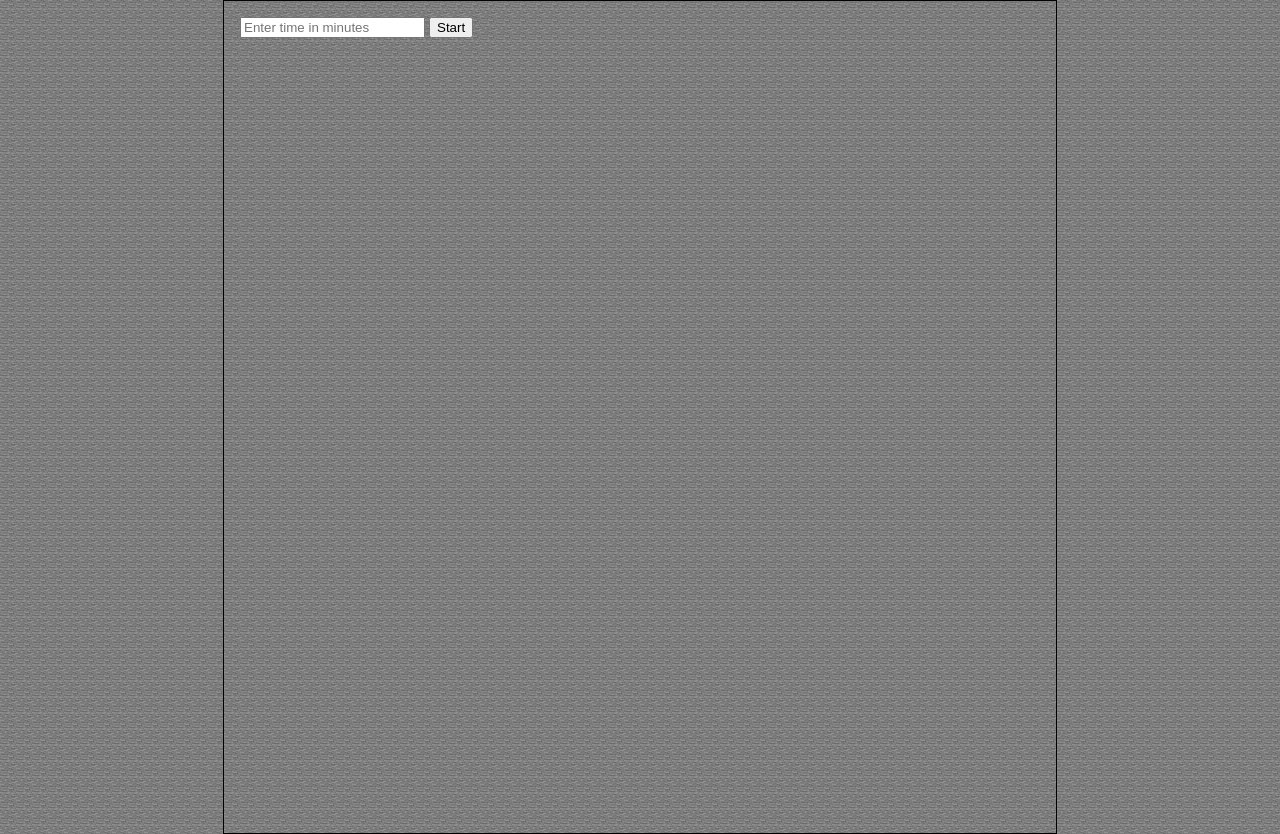
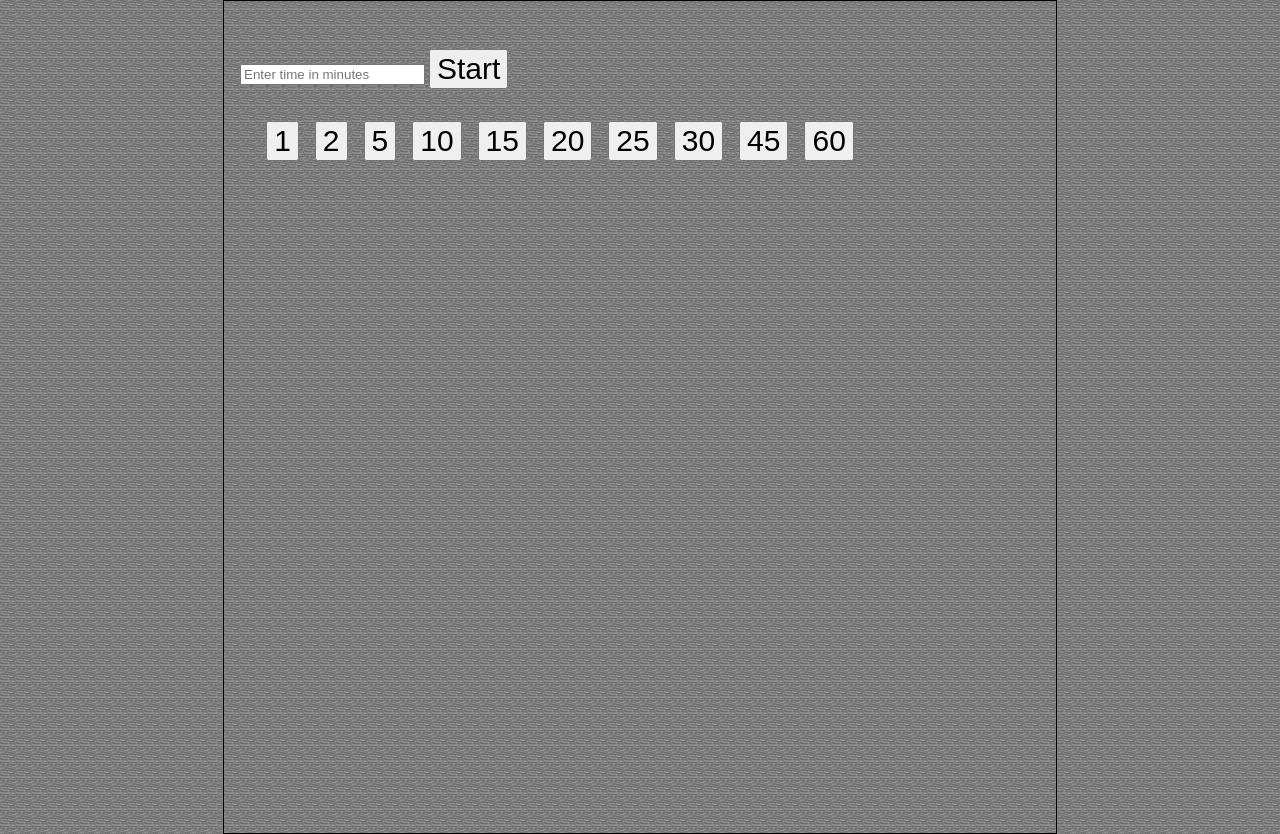
Before and after one commit to Eerovil/minecraft-timer, a plain HTML site: page index.html in a window 1280 px wide. Drawn offline with Linux system fonts and the light colour scheme.

Commit message:
Add time left

```diff
--- a/index.html
+++ b/index.html
@@ -13,9 +13,24 @@
     <link rel="stylesheet" href="main.css">
   </head>
   <body>
+    <div id="time-left"></div>
     <div id="input">
-        <input type="number" id="time" placeholder="Enter time in minutes" onkeydown="if(event.keyCode == 13) start()">
-        <button id="start" onclick="start()">Start</button>
+        <div>
+            <input type="number" id="time" placeholder="Enter time in minutes" onkeydown="if(event.keyCode == 13) start()">
+            <button id="start" onclick="start()">Start</button>
+        </div>
+        <div class="quick-buttons">
+            <button onclick="start(1)">1</button>
+            <button onclick="start(2)">2</button>
+            <button onclick="start(5)">5</button>
+            <button onclick="start(10)">10</button>
+            <button onclick="start(15)">15</button>
+            <button onclick="start(20)">20</button>
+            <button onclick="start(25)">25</button>
+            <button onclick="start(30)">30</button>
+            <button onclick="start(45)">45</button>
+            <button onclick="start(60)">60</button>
+        </div>
     </div>
     <script src="main.js"></script>
   </body>
--- a/main.css
+++ b/main.css
@@ -8,8 +8,25 @@ body {
     background: url('stone.png');
 }
 
-.input {
+#input {
     width: 80%;
+    display: flex;
+    flex-direction: column;
+}
+
+#input > div {
+    margin-top: 2rem;
+}
+
+#input button {
+    font-size: 30px;
+}
+
+#input .quick-buttons {
+    display: flex;
+    gap: 1rem;
+    justify-content: center;
+    flex-wrap: wrap;
 }
 
 #items {
@@ -81,3 +98,9 @@ body {
     filter: FlipH;
     -ms-filter: "FlipH";
 }
+
+#time-left {
+    width: 100%;
+    text-align: center;
+    font-size: 3rem;
+}
--- a/main.js
+++ b/main.js
@@ -1,9 +1,9 @@
 console.log("Hello world")
 
-const start = () => {
-    let time = 0;
+const start = (time) => {
+    time = time;
     try {
-        time = parseInt(document.getElementById("time").value)
+        time = time || parseInt(document.getElementById("time").value)
     } catch (error) {
         alert("Please enter a valid number")
         return
@@ -51,6 +51,11 @@ const createItems = (count) => {
 
 const updateTimer = () => {
     window.timeLeft--;
+    const timeLeftEl = document.getElementById("time-left");
+    // Update time left as mm:ss
+    const minutes = Math.floor((window.timeLeft % 3600) / 60);
+    const seconds = window.timeLeft % 60;
+    timeLeftEl.innerText = `${minutes}:${seconds < 10 ? "0" : ""}${seconds}`;
     if (window.timeLeft <= 0) {
         clearInterval(window.timer);
         alert("Time is up!");
```
